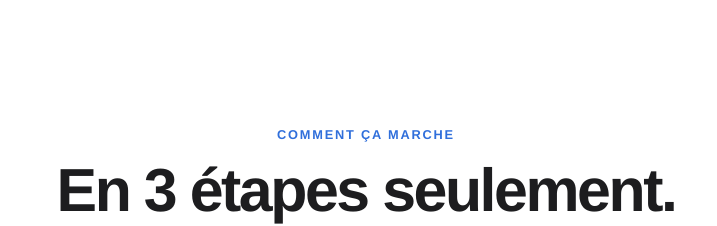
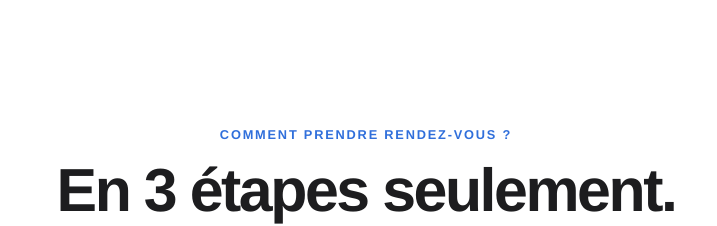
Before and after one commit to Max824-lab/supportcar, a plain HTML site: page index.html in a window 1280 px wide. Shown: the part 4980-5206 px from the top of the page, without its empty margins (274-991 px from the left). Drawn offline with Linux system fonts and the light colour scheme; a script that the page names is missing.

Commit message:
« Comment prendre rendez-vous ? » au-dessus des 3 étapes
Co-Authored-By: Claude Opus 5.5 <noreply@anthropic.com>
Claude-Session: https://claude.ai/code/session_01AGUucyYu4DmmQXbdTYAdAk

```diff
--- a/index.html
+++ b/index.html
@@ -246,7 +246,7 @@
 <!-- ================= 1-2-3 ================= -->
 <section class="how">
   <div class="wrap">
-    <header class="head head--center rv"><p class="eyebrow">Comment ça marche</p><h2>En 3 étapes seulement.</h2></header>
+    <header class="head head--center rv"><p class="eyebrow">Comment prendre rendez-vous ?</p><h2>En 3 étapes seulement.</h2></header>
     <ol class="tl" id="timeline">
       <li class="tl__track" aria-hidden="true"><span class="tl__fill"></span></li>
       <li class="tl__step" style="--i:0">
```
